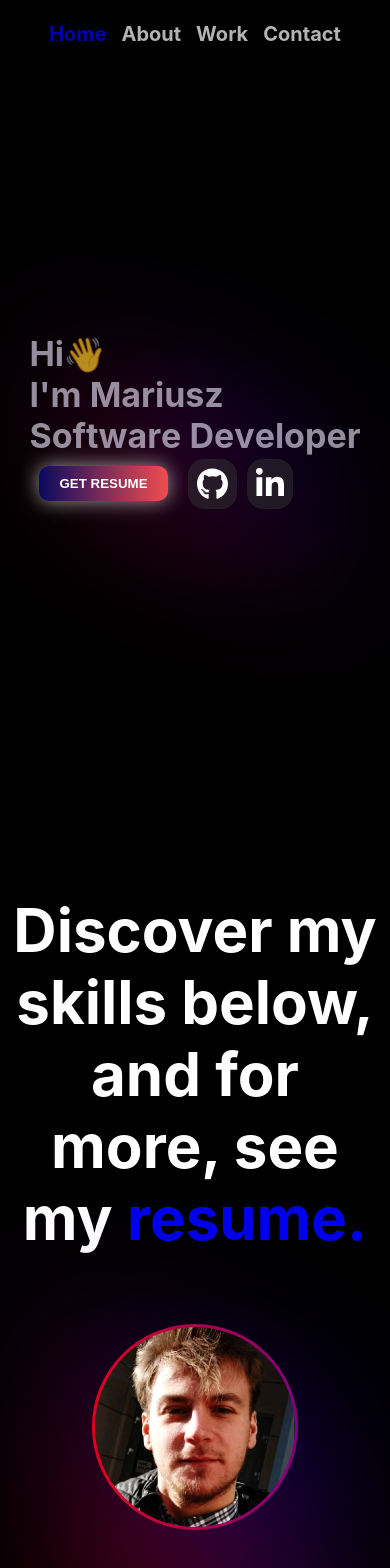
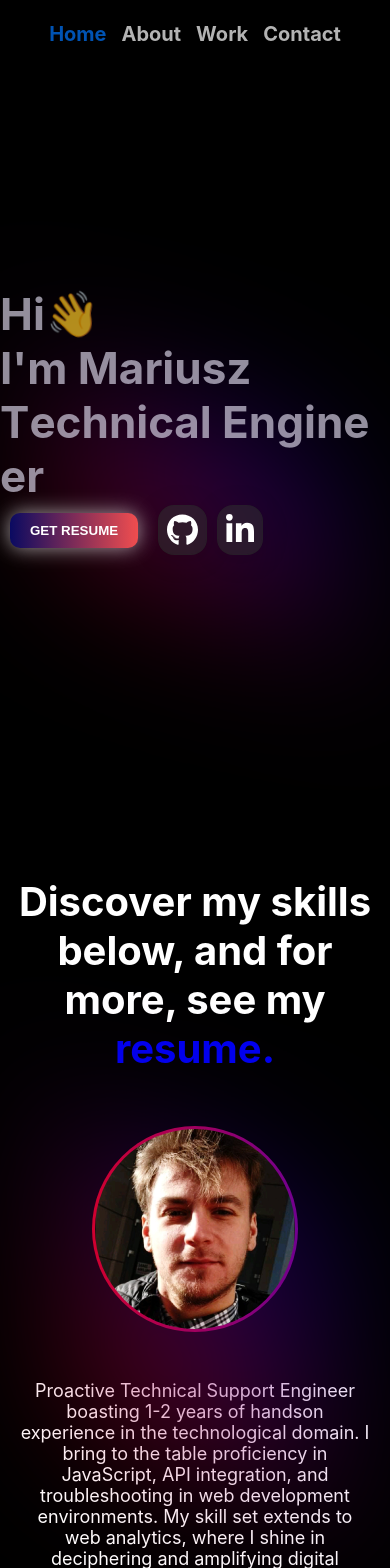
Before and after one commit to Mariusz-Lazarz/MariuszPortfolio, a React (Create React App) app: page / in a window 390 px wide. Shown: the top 1568 px of the page. Built offline with nearby package versions, Linux system fonts and the light colour scheme.

Commit message:
restyling

```diff
--- a/src/components/About.module.css
+++ b/src/components/About.module.css
@@ -124,4 +124,7 @@
     top: 0%;
     left: 50%;
   }
+  .skillsTitle{
+    font-size: 40px;
+  }
 }
--- a/src/components/Footer.module.css
+++ b/src/components/Footer.module.css
@@ -95,4 +95,7 @@
     top: 0%;
     left: 50%;
   }
+  .footerTitle {
+    font-size: 40px;
+  }
 }
--- a/src/components/Navbar.module.css
+++ b/src/components/Navbar.module.css
@@ -47,5 +47,5 @@
 }
 
 .navbar > a.active {
-  color: blue;
+  color: rgb(0, 119, 255);
 }
--- a/src/components/Title.js
+++ b/src/components/Title.js
@@ -26,7 +26,7 @@ const Title = () => {
           </span>
         ))}
         <br />
-        {Array.from("Software Developer").map((char, index) => (
+        {Array.from("Technical Engineer").map((char, index) => (
           <span
             key={index}
             style={{ whiteSpace: char === " " ? "pre" : "normal" }}
--- a/src/components/Title.module.css
+++ b/src/components/Title.module.css
@@ -53,6 +53,6 @@
 
 @media (max-width: 768px) {
   .title {
-    font-size: 34px;
+    font-size: 44px;
   }
 }
--- a/src/components/Work.module.css
+++ b/src/components/Work.module.css
@@ -121,17 +121,20 @@
   transition: 0.5s;
   background-size: 200% auto;
   color: white;
-  box-shadow: 0 0 5px #eee;
   border-radius: 10px;
   display: block;
   cursor: pointer;
   z-index: 999;
+  outline: none !important;
+  border: none !important;
 }
 
 .codeBtn:hover {
-  background-position: right center; /* change the direction of the change here */
+  background-position: right center;
   color: #fff;
   text-decoration: none;
+  outline: none !important;
+  border: none !important;
 }
 
 .liveBtn {
@@ -149,17 +152,20 @@
   transition: 0.5s;
   background-size: 200% auto;
   color: white;
-  box-shadow: 0 0 5px #eee;
   border-radius: 10px;
   display: block;
   cursor: pointer;
   z-index: 999;
+  outline: none !important;
+  border: none !important;
 }
 
 .liveBtn:hover {
   background-position: right center; /* change the direction of the change here */
   color: #fff;
   text-decoration: none;
+  outline: none !important;
+  border: none !important;
 }
 
 .glassButton {
@@ -215,4 +221,7 @@
     width: 100%;
     height: 100%;
   }
+  .workTitle {
+    font-size: 40px;
+  }
 }
```
